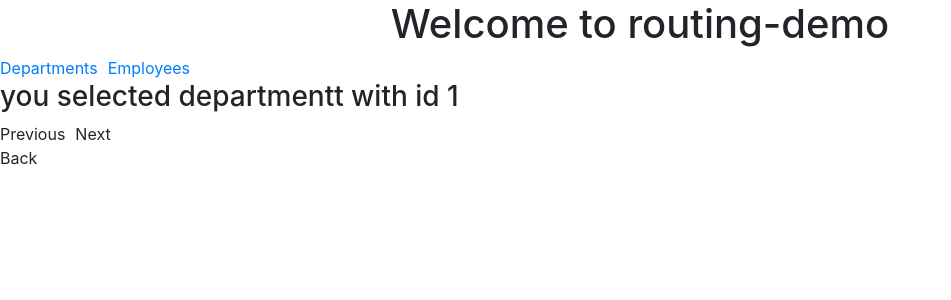
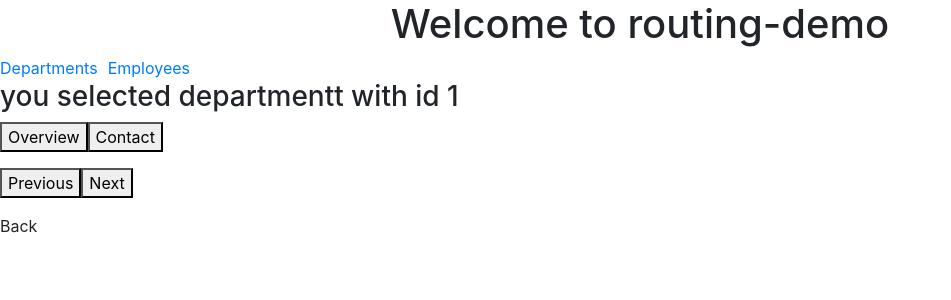
Before and after one commit to mouss2388/angular, an Angular app: page /departments-list/1 in a window 1280 px wide. Shown: the top 300 px of the page, without its empty margins (0-951 px from the left). Built offline with nearby package versions, Linux system fonts and the light colour scheme.

Commit message:
Example of child Routes

```diff
--- a/src/app/app-routing.module.ts
+++ b/src/app/app-routing.module.ts
@@ -1,3 +1,5 @@
+import { DepartmentContactComponent } from './department-contact/department-contact.component';
+import { DepartmentOverviewComponent } from './department-overview/department-overview.component';
 import { PageNotFoundComponent } from './page-not-found/page-not-found.component';
 import { EmployeeListComponent } from './employee-list/employee-list.component';
 import { DepartmentListComponent } from './department-list/department-list.component';
@@ -9,7 +11,14 @@
 const routes: Routes = [
   {path: '', redirectTo: '/departments-list', pathMatch: 'full'},
   {path: 'departments-list', component: DepartmentListComponent},
-  {path: 'departments-list/:id', component: DepartmentDetailComponent},
+  {
+    path: 'departments-list/:id',
+    component: DepartmentDetailComponent,
+    children: [
+      {path: 'overview', component: DepartmentOverviewComponent},
+      {path: 'contact', component: DepartmentContactComponent}
+    ]
+  },
   {path: 'employees', component: EmployeeListComponent},
   {path: '**', component: PageNotFoundComponent}
 ];
@@ -22,4 +31,6 @@
 export const routingComponents = [ DepartmentListComponent,
                                    EmployeeListComponent,
                                    PageNotFoundComponent,
-                                   DepartmentDetailComponent];
+                                   DepartmentDetailComponent,
+                                   DepartmentOverviewComponent,
+                                   DepartmentContactComponent];
--- a/src/app/app.module.ts
+++ b/src/app/app.module.ts
@@ -5,6 +5,8 @@
 import { AppComponent } from './app.component';
 import { PageNotFoundComponent } from './page-not-found/page-not-found.component';
 import { DepartmentDetailComponent } from './department-detail/department-detail.component';
+import { DepartmentOverviewComponent } from './department-overview/department-overview.component';
+import { DepartmentContactComponent } from './department-contact/department-contact.component';
 
 
 @NgModule({
@@ -12,7 +14,9 @@
     AppComponent,
     routingComponents,
     PageNotFoundComponent,
-    DepartmentDetailComponent
+    DepartmentDetailComponent,
+    DepartmentOverviewComponent,
+    DepartmentContactComponent
   ],
   imports: [
     BrowserModule,
--- /dev/null
+++ b/src/app/department-contact/department-contact.component.ts
@@ -0,0 +1,19 @@
+import { Component, OnInit } from '@angular/core';
+
+@Component({
+  selector: 'app-department-contact',
+  template: `
+    <p>
+      department-contact works!
+    </p>
+  `,
+  styles: []
+})
+export class DepartmentContactComponent implements OnInit {
+
+  constructor() { }
+
+  ngOnInit() {
+  }
+
+}
--- a/src/app/department-detail/department-detail.component.ts
+++ b/src/app/department-detail/department-detail.component.ts
@@ -4,10 +4,22 @@
   selector: 'app-department-detail',
   template: `
     <h3>you selected departmentt with id {{departmentId}}</h3>
-    <a (click)="goPrevious()">Previous</a>
-    <a (click)="goNext()">Next</a>
+
+    <p>
+      <button (click)="showOverview()">Overview</button>
+      <button (click)="showContact()">Contact</button>
+    </p>
+
+
+    <p>
+      <button (click)="goPrevious()">Previous</button>
+      <button (click)="goNext()">Next</button>
+    </p>
 
     <div (click)="gotoDepartments()">Back</div>
+
+    <router-outlet></router-outlet>
+
   `,
   styles: []
 })
@@ -49,4 +61,12 @@
     this.router.navigate(['../', {id: selectedId}], {relativeTo: this.route});
 
   }
+
+  showOverview() {
+    this.router.navigate(['overview'], {relativeTo: this.route});
+  }
+
+  showContact() {
+    this.router.navigate(['contact'], {relativeTo: this.route});
+  }
 }
--- /dev/null
+++ b/src/app/department-overview/department-overview.component.ts
@@ -0,0 +1,19 @@
+import { Component, OnInit } from '@angular/core';
+
+@Component({
+  selector: 'app-department-overview',
+  template: `
+    <p>
+      department-overview works!
+    </p>
+  `,
+  styles: []
+})
+export class DepartmentOverviewComponent implements OnInit {
+
+  constructor() { }
+
+  ngOnInit() {
+  }
+
+}
```
Also changed, not shown: 2 other files (tests, documents, lock files or other folders).
